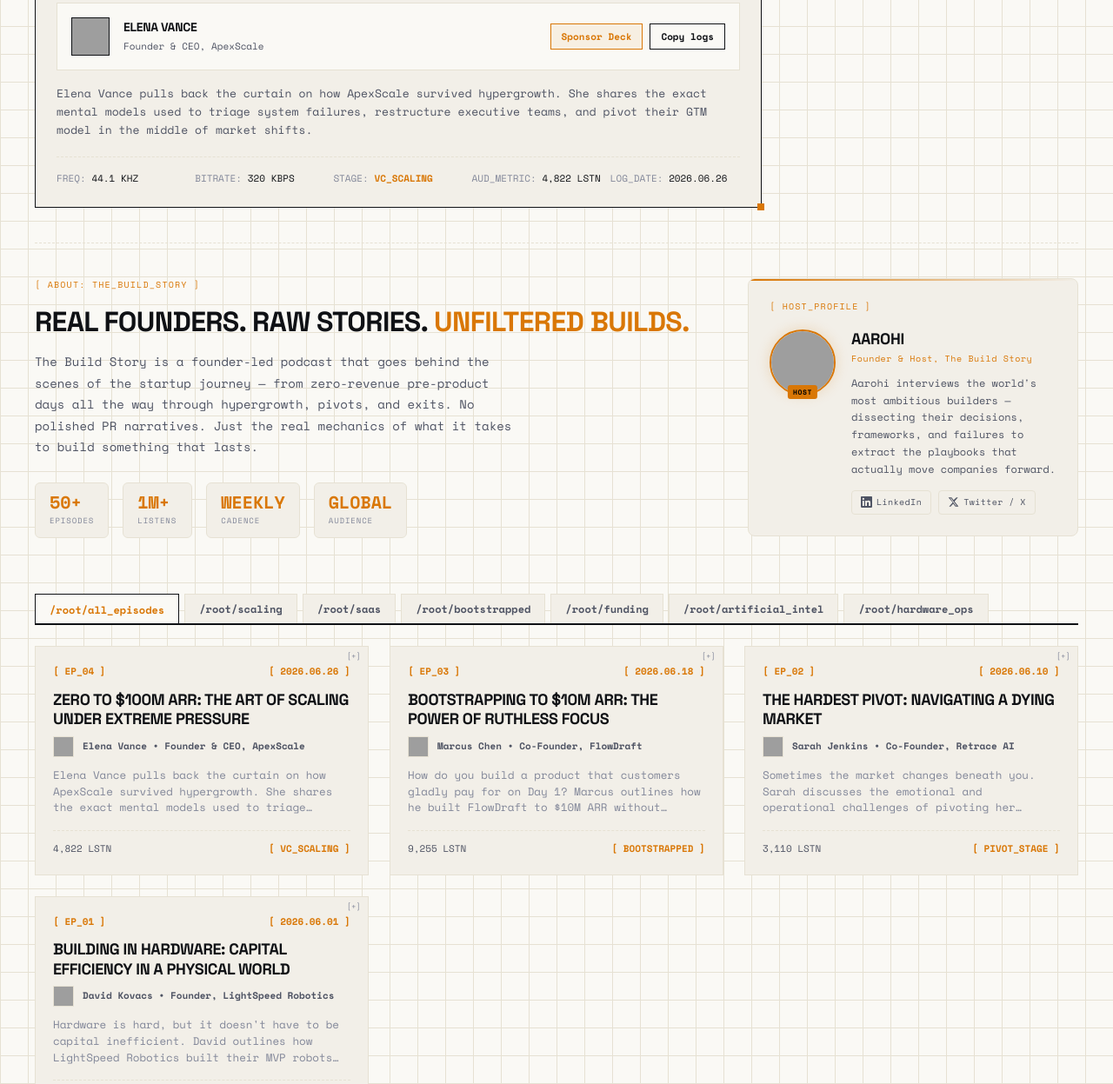
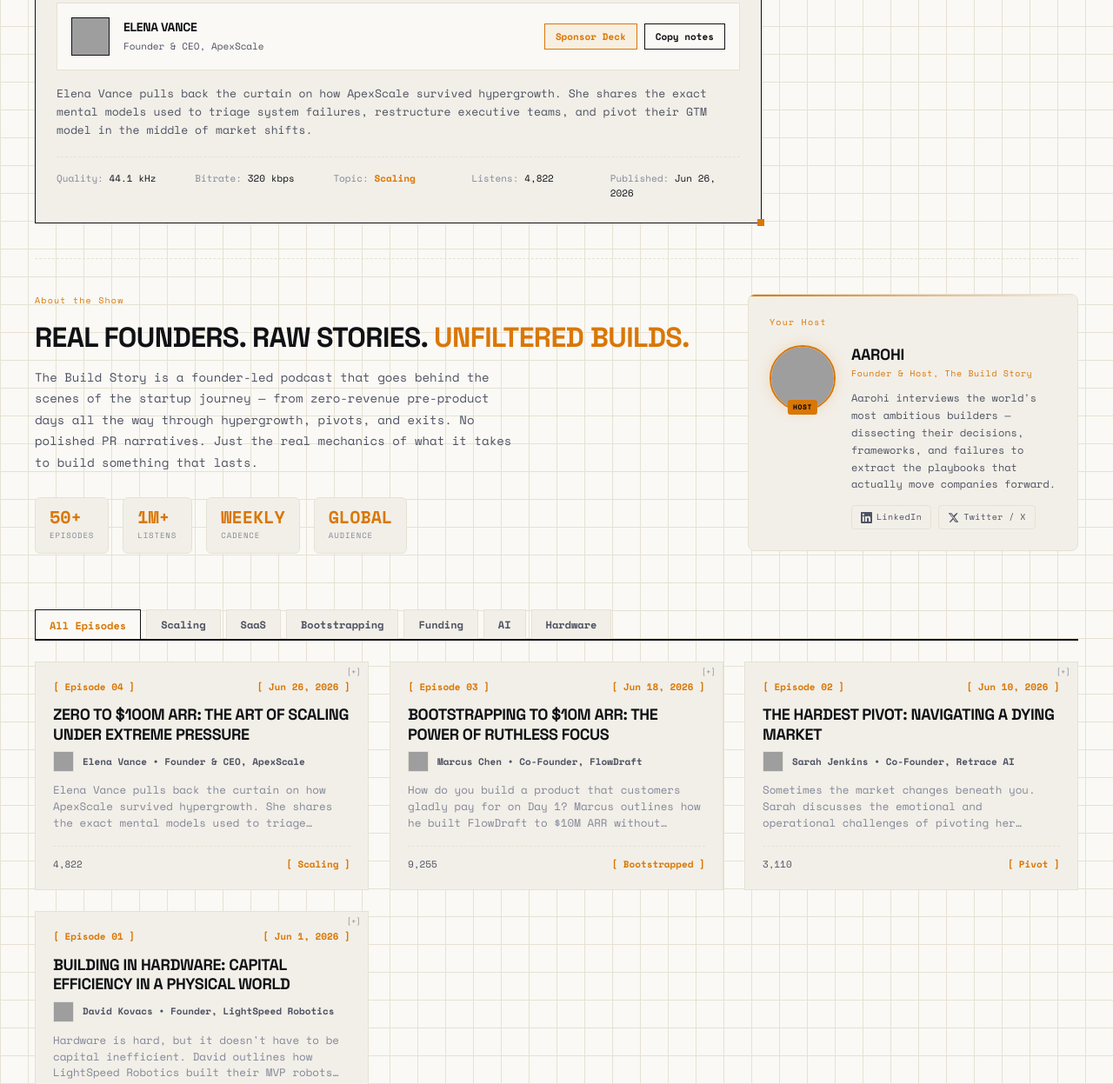
Before and after one commit to aarohikhanna/TheBuildOnline, a plain HTML site: page index.html in a window 1280 px wide. Shown: the part 674-1921 px from the top of the page at 87% size. Drawn offline with nearby package versions, Linux system fonts and the light colour scheme; grey boxes are pictures that could not be loaded.

Commit message:
style: remove technical jargon, use plain human-readable copy throughout

```diff
--- a/app.js
+++ b/app.js
@@ -4,7 +4,7 @@
 const episodes = [
   {
     id: "ep-04",
-    number: "EP_04",
+    number: "Episode 04",
     title: "Zero to $100M ARR: The Art of Scaling Under Extreme Pressure",
     guest: "Elena Vance",
     guestRole: "Founder & CEO, ApexScale",
@@ -13,11 +13,11 @@ const episodes = [
     description: "Elena Vance pulls back the curtain on how ApexScale survived hypergrowth. She shares the exact mental models used to triage system failures, restructure executive teams, and pivot their GTM model in the middle of market shifts.",
     audioUrl: "https://www.soundhelix.com/examples/mp3/SoundHelix-Song-1.mp3",
     duration: "52:14",
-    frequency: "44.1 KHZ",
-    bitrate: "320 KBPS",
-    listenCount: "4,822 LSTN",
-    published: "2026.06.26",
-    stage: "VC_SCALING",
+    frequency: "44.1 kHz",
+    bitrate: "320 kbps",
+    listenCount: "4,822",
+    published: "Jun 26, 2026",
+    stage: "Scaling",
     tags: ["Scaling", "SaaS", "Funding"],
     takeaways: [
       "The 3x Rule: Systems break every time you triple in size. Design architecture for 10x but build for 3x.",
@@ -25,20 +25,20 @@ const episodes = [
       "The 'Weekly Triage': Spend Mondays writing down the three biggest fires. Ignore everything else until they are out."
     ],
     chapters: [
-      { time: "00:00", seconds: 0, title: "SYS_INIT // ApexScale Origins" },
-      { time: "12:15", seconds: 735, title: "FAIL_RECOVER // Surviving Hypergrowth Fires" },
-      { time: "25:40", seconds: 1540, title: "EXEC_COMPILE // Hiring Executive Operators" },
-      { time: "42:10", seconds: 2530, title: "FOUNDER_DECK // Direct Advice to Builders" }
+      { time: "00:00", seconds: 0, title: "ApexScale Origins" },
+      { time: "12:15", seconds: 735, title: "Surviving Hypergrowth Fires" },
+      { time: "25:40", seconds: 1540, title: "Hiring Executive Operators" },
+      { time: "42:10", seconds: 2530, title: "Direct Advice to Builders" }
     ],
     resources: [
-      { label: "ApexScale Official System", url: "#" },
+      { label: "ApexScale Official Site", url: "#" },
       { label: "Book: High Output Management", url: "#" },
       { label: "Vance Essay: Scaling the Messy Middle", url: "#" }
     ]
   },
   {
     id: "ep-03",
-    number: "EP_03",
+    number: "Episode 03",
     title: "Bootstrapping to $10M ARR: The Power of Ruthless Focus",
     guest: "Marcus Chen",
     guestRole: "Co-Founder, FlowDraft",
@@ -47,11 +47,11 @@ const episodes = [
     description: "How do you build a product that customers gladly pay for on Day 1? Marcus outlines how he built FlowDraft to $10M ARR without taking a single dollar of venture capital.",
     audioUrl: "https://www.soundhelix.com/examples/mp3/SoundHelix-Song-2.mp3",
     duration: "41:05",
-    frequency: "48.0 KHZ",
-    bitrate: "320 KBPS",
-    listenCount: "9,255 LSTN",
-    published: "2026.06.18",
-    stage: "BOOTSTRAPPED",
+    frequency: "48.0 kHz",
+    bitrate: "320 kbps",
+    listenCount: "9,255",
+    published: "Jun 18, 2026",
+    stage: "Bootstrapped",
     tags: ["Bootstrapping", "SaaS", "Productivity"],
     takeaways: [
       "Charging from Day 1 is the ultimate validation metric. If they won't pay, it's not a real problem.",
@@ -59,19 +59,19 @@ const episodes = [
       "Why profitability gives you the ultimate startup superpower: Time."
     ],
     chapters: [
-      { time: "00:00", seconds: 0, title: "VAL_CHECK // Bootstrap Over VC Funding" },
-      { time: "08:30", seconds: 510, title: "CLIENT_LOAD // Securing First 100 Payments" },
-      { time: "18:45", seconds: 1125, title: "OPS_OPTIMIZE // Tiny Team Support Scaling" },
-      { time: "32:10", seconds: 1930, title: "FIN_SUMMARY // Math of $10M ARR Self-Funding" }
+      { time: "00:00", seconds: 0, title: "Bootstrap vs VC Funding" },
+      { time: "08:30", seconds: 510, title: "Securing Your First 100 Paying Customers" },
+      { time: "18:45", seconds: 1125, title: "Running a Tiny Team at Scale" },
+      { time: "32:10", seconds: 1930, title: "The Math of $10M ARR Self-Funded" }
     ],
     resources: [
-      { label: "FlowDraft System Stack", url: "#" },
+      { label: "FlowDraft Product", url: "#" },
       { label: "Chen Newsletter: Bootstrapped Blueprints", url: "#" }
     ]
   },
   {
     id: "ep-02",
-    number: "EP_02",
+    number: "Episode 02",
     title: "The Hardest Pivot: Navigating a Dying Market",
     guest: "Sarah Jenkins",
     guestRole: "Co-Founder, Retrace AI",
@@ -80,11 +80,11 @@ const episodes = [
     description: "Sometimes the market changes beneath you. Sarah discusses the emotional and operational challenges of pivoting her entire team, returning capital to some investors, and building a new engine.",
     audioUrl: "https://www.soundhelix.com/examples/mp3/SoundHelix-Song-3.mp3",
     duration: "38:40",
-    frequency: "44.1 KHZ",
-    bitrate: "256 KBPS",
-    listenCount: "3,110 LSTN",
-    published: "2026.06.10",
-    stage: "PIVOT_STAGE",
+    frequency: "44.1 kHz",
+    bitrate: "256 kbps",
+    listenCount: "3,110",
+    published: "Jun 10, 2026",
+    stage: "Pivot",
     tags: ["Pivot", "AI", "Funding"],
     takeaways: [
       "A pivot is not a failure; staying in a dying market is.",
@@ -92,19 +92,19 @@ const episodes = [
       "Re-engaging investors: Translating lessons from the old model to energy for the new one."
     ],
     chapters: [
-      { time: "00:00", seconds: 0, title: "SYS_ALERT // Signs of Market Decay" },
-      { time: "10:15", seconds: 615, title: "CORE_MUTATE // The Pivot Decision Meeting" },
-      { time: "22:50", seconds: 1370, title: "STACK_REBUILD // Redesigning Tech Around AI" },
-      { time: "33:00", seconds: 1980, title: "GROWTH_LOGS // Post-Pivot Success Metrics" }
+      { time: "00:00", seconds: 0, title: "Signs of Market Decay" },
+      { time: "10:15", seconds: 615, title: "Making the Pivot Decision" },
+      { time: "22:50", seconds: 1370, title: "Rebuilding Around AI" },
+      { time: "33:00", seconds: 1980, title: "Post-Pivot Growth" }
     ],
     resources: [
-      { label: "Retrace AI Platform Docs", url: "#" },
+      { label: "Retrace AI Platform", url: "#" },
       { label: "Jenkins Essay: When to Shift Stack", url: "#" }
     ]
   },
   {
     id: "ep-01",
-    number: "EP_01",
+    number: "Episode 01",
     title: "Building in Hardware: Capital Efficiency in a Physical World",
     guest: "David Kovacs",
     guestRole: "Founder, LightSpeed Robotics",
@@ -113,11 +113,11 @@ const episodes = [
     description: "Hardware is hard, but it doesn't have to be capital inefficient. David outlines how LightSpeed Robotics built their MVP robots with minimal capital and secured hardware pre-sales.",
     audioUrl: "https://www.soundhelix.com/examples/mp3/SoundHelix-Song-4.mp3",
     duration: "45:22",
-    frequency: "48.0 KHZ",
-    bitrate: "320 KBPS",
-    listenCount: "1,940 LSTN",
-    published: "2026.06.01",
-    stage: "HARDWARE_OPS",
+    frequency: "48.0 kHz",
+    bitrate: "320 kbps",
+    listenCount: "1,940",
+    published: "Jun 1, 2026",
+    stage: "Hardware",
     tags: ["Hardware", "Funding", "Operations"],
     takeaways: [
       "Simulation first: Invest heavily in virtual modeling before cutting metal.",
@@ -125,13 +125,13 @@ const episodes = [
       "Setting up supply chains that are resilient to international logistics friction."
     ],
     chapters: [
-      { time: "00:00", seconds: 0, title: "LEAN_MECH // Avoiding Capital-Heavy Hardware traps" },
-      { time: "11:20", seconds: 680, title: "CORE_ASSEMBLE // Building MVP under $20k" },
-      { time: "24:45", seconds: 1485, title: "VAL_SECURE // Securing Retailer Commitments" },
-      { time: "38:10", seconds: 2290, title: "NOTCH_TEST // Rapid Prototyping Lessons" }
+      { time: "00:00", seconds: 0, title: "Avoiding Capital-Heavy Hardware Traps" },
+      { time: "11:20", seconds: 680, title: "Building an MVP Under $20k" },
+      { time: "24:45", seconds: 1485, title: "Securing Retailer Commitments" },
+      { time: "38:10", seconds: 2290, title: "Rapid Prototyping Lessons" }
     ],
     resources: [
-      { label: "LightSpeed Robotics Automation Suite", url: "#" },
+      { label: "LightSpeed Robotics", url: "#" },
       { label: "Kovacs Course: Lean Hardware Systems", url: "#" }
     ]
   }
--- a/index.html
+++ b/index.html
@@ -3,8 +3,8 @@
 <head>
   <meta charset="UTF-8">
   <meta name="viewport" content="width=device-width, initial-scale=1.0">
-  <title>The Build Story // Founder-Console Terminal</title>
-  <meta name="description" content="A premium tech noir console deconstructing startup scaling, bootstrapping, pivots, and hardware mechanics. Made for builders and founders.">
+  <title>The Build Story — Hosted by Aarohi</title>
+  <meta name="description" content="The Build Story is a founder-led podcast hosted by Aarohi. Real conversations with builders on scaling, fundraising, and what it actually takes to build something that lasts.">
   <link rel="stylesheet" href="style.css">
 </head>
 <body>
@@ -30,7 +30,7 @@
       <div class="console-search-bar">
         <span class="console-prompt-symbol">&gt; search:</span>
         <form id="console-search-form" style="display: flex; flex-grow: 1; align-items: center;">
-          <input type="text" id="console-search-input" class="console-search-input" placeholder="filter_logs --query=..." aria-label="Terminal Search">
+          <input type="text" id="console-search-input" class="console-search-input" placeholder="Search episodes..." aria-label="Search episodes">
           <button type="submit" class="console-search-btn" aria-label="Execute search">
             <svg fill="none" stroke="currentColor" stroke-width="2.5" viewBox="0 0 24 24" xmlns="http://www.w3.org/2000/svg">
               <path stroke-linecap="round" stroke-linejoin="round" d="M21 21l-6-6m2-5a7 7 0 11-14 0 7 7 0 0114 0z"></path>
@@ -51,8 +51,8 @@
           </svg>
         </button>
         <div style="display: flex; flex-direction: column; align-items: flex-end; gap: 2px;">
-          <span style="font-size: 11px; font-weight: 700; color: var(--accent-gold); text-transform: uppercase;">[ NODE_04 // ON ]</span>
-          <span style="font-size: 10px; color: var(--text-muted); letter-spacing: 0.05em;">HOSTED BY <span style="color: var(--text-secondary);">AAROHI</span></span>
+          <span style="font-size: 11px; font-weight: 700; color: var(--accent-gold); text-transform: uppercase;">Now Playing</span>
+          <span style="font-size: 10px; color: var(--text-muted); letter-spacing: 0.05em;">Hosted by <span style="color: var(--text-secondary);">Aarohi</span></span>
         </div>
       </div>
     </div>
@@ -72,9 +72,9 @@
           <div class="player-status-row">
             <div class="status-indicator">
               <span class="status-dot"></span>
-              <span>CONSOLE_LIVE</span>
+              <span>Now Playing</span>
             </div>
-            <div>[ FREQ_BAND // GOLD_BAND ]</div>
+            <div>The Build Story</div>
           </div>
 
           <!-- Oscilloscope vector waveform (Reacts/glows when class playing is toggled) -->
@@ -110,7 +110,7 @@
                   <svg class="play-icon" viewBox="0 0 24 24"><path d="M8 5v14l11-7z"/></svg>
                   <svg class="pause-icon" viewBox="0 0 24 24" style="display: none;"><path d="M6 19h4V5H6v14zm8-14v14h4V5h-4z"/></svg>
                 </button>
-                <span style="font-size: 10px; color: var(--text-muted);">SOURCE: STREAM_DECK_04</span>
+                <span style="font-size: 10px; color: var(--text-muted);">Audio stream</span>
               </div>
               <div style="display: flex; gap: 8px;">
                 <button class="console-speed-dial" id="player-speed" aria-label="Adjust frequency speed">1x</button>
@@ -121,7 +121,7 @@
 
         <!-- Details Output rows -->
         <div class="console-details-grid">
-          <span class="console-ep-tag" id="console-featured-num">[ EP_04 ]</span>
+          <span class="console-ep-tag" id="console-featured-num">Episode 04</span>
           <h1 class="console-ep-title" id="console-featured-title">Zero to $100M ARR: The Art of Scaling Under Extreme Pressure</h1>
 
           <!-- Guest metadata box -->
@@ -133,7 +133,7 @@
             </div>
             <div style="margin-left: auto; display: flex; align-items: center; gap: 8px;">
               <button id="open-sponsor-modal" class="btn btn-accent" style="font-size: 11px; padding: 6px 12px;">Sponsor Deck</button>
-              <button class="btn" style="font-size: 11px; padding: 6px 12px;" onclick="alert('Takeaway blueprint copied to logs!'); return false;">Copy logs</button>
+              <button class="btn" style="font-size: 11px; padding: 6px 12px;" onclick="alert('Key takeaways copied!'); return false;">Copy notes</button>
             </div>
           </div>
 
@@ -142,11 +142,11 @@
 
           <!-- Monospace Specs Grid logs -->
           <div style="display: grid; grid-template-columns: repeat(auto-fit, minmax(140px, 1fr)); gap: 10px; margin-top: 20px; border-top: 1px dashed var(--border-color); padding-top: 16px; font-size: 11px; color: var(--text-muted);">
-            <div>FREQ: <span id="console-log-frequency" style="color: var(--text-primary);">44.1 KHZ</span></div>
-            <div>BITRATE: <span id="console-log-bitrate" style="color: var(--text-primary);">320 KBPS</span></div>
-            <div>STAGE: <span id="console-log-stage" style="color: var(--accent-gold); font-weight:700;">VC_SCALING</span></div>
-            <div>AUD_METRIC: <span id="console-log-listens" style="color: var(--text-primary);">4,822 LSTN</span></div>
-            <div>LOG_DATE: <span id="console-log-date" style="color: var(--text-primary);">2026.06.26</span></div>
+            <div>Quality: <span id="console-log-frequency" style="color: var(--text-primary);">44.1 kHz</span></div>
+            <div>Bitrate: <span id="console-log-bitrate" style="color: var(--text-primary);">320 kbps</span></div>
+            <div>Topic: <span id="console-log-stage" style="color: var(--accent-gold); font-weight:700;">Scaling</span></div>
+            <div>Listens: <span id="console-log-listens" style="color: var(--text-primary);">4,822</span></div>
+            <div>Published: <span id="console-log-date" style="color: var(--text-primary);">Jun 26, 2026</span></div>
           </div>
 
         </div>
@@ -158,19 +158,19 @@
 
         <!-- Sidebar Box 1: Newsletter -->
         <div class="sidebar-panel">
-          <div class="panel-header">[ SEC_UPLINK: STARTUP_GOLD ]</div>
-          <p class="panel-text">Subscribe weekly to secure key operational blueprints, founder frameworks, and execution summaries synced straight to your dev deck.</p>
+          <div class="panel-header">Newsletter</div>
+          <p class="panel-text">Get weekly founder insights, key takeaways, and episode summaries delivered straight to your inbox.</p>
           <form class="terminal-form" id="terminal-newsletter-form">
-            <input type="email" class="terminal-input" placeholder="founder@company.com" required aria-label="Uplink email">
-            <button type="submit" class="btn btn-primary" style="padding: 8px; font-size: 12px;">ESTABLISH_UPLINK</button>
+            <input type="email" class="terminal-input" placeholder="your@email.com" required aria-label="Email address">
+            <button type="submit" class="btn btn-primary" style="padding: 8px; font-size: 12px;">Subscribe</button>
           </form>
         </div>
 
         <!-- Sidebar Box 2: Inner Circle -->
         <div class="sidebar-panel">
-          <div class="panel-header">[ SEC_UPLINK: BUILDERS_CIRCLE ]</div>
-          <p class="panel-text">Secure an exclusive invitation to exchange codebase stacks, financial sheets, and operational triage lists with audited builders.</p>
-          <button class="btn btn-secondary" style="width: 100%; font-size: 12px; padding: 8px;" onclick="alert('Uplink credentials pending. Invitation link will sync via newsletter logs.'); return false;">INIT_ACCESS_REQUEST</button>
+          <div class="panel-header">Builders Circle</div>
+          <p class="panel-text">Get an exclusive invite to connect with fellow founders — share real numbers, frameworks, and lessons from the trenches.</p>
+          <button class="btn btn-secondary" style="width: 100%; font-size: 12px; padding: 8px;" onclick="alert('Request received! Check your email for an invite link.'); return false;">Request an Invite</button>
         </div>
 
       </div>
@@ -181,7 +181,7 @@
 
       <!-- About the Podcast -->
       <div class="about-pod-block">
-        <div class="about-pod-label">[ ABOUT: THE_BUILD_STORY ]</div>
+        <div class="about-pod-label">About the Show</div>
         <h2 class="about-pod-heading">Real founders. Raw stories. <span class="gold-text">Unfiltered builds.</span></h2>
         <p class="about-pod-body">
           The Build Story is a founder-led podcast that goes behind the scenes of the startup journey — from zero-revenue pre-product days all the way through hypergrowth, pivots, and exits. No polished PR narratives. Just the real mechanics of what it takes to build something that lasts.
@@ -208,7 +208,7 @@
 
       <!-- Host Card -->
       <div class="host-card">
-        <div class="host-card-top-label">[ HOST_PROFILE ]</div>
+        <div class="host-card-top-label">Your Host</div>
         <div class="host-card-inner">
           <div class="host-avatar-ring">
             <img
@@ -244,13 +244,13 @@
     <div id="catalog-tabs-anchor" style="padding-top: 40px;">
       <!-- Monospace directory tabs -->
       <div class="directory-tabs">
-        <button class="tab-btn active" data-tag="All">/root/all_episodes</button>
-        <button class="tab-btn" data-tag="Scaling">/root/scaling</button>
-        <button class="tab-btn" data-tag="SaaS">/root/saas</button>
-        <button class="tab-btn" data-tag="Bootstrapping">/root/bootstrapped</button>
-        <button class="tab-btn" data-tag="Funding">/root/funding</button>
-        <button class="tab-btn" data-tag="AI">/root/artificial_intel</button>
-        <button class="tab-btn" data-tag="Hardware">/root/hardware_ops</button>
+        <button class="tab-btn active" data-tag="All">All Episodes</button>
+        <button class="tab-btn" data-tag="Scaling">Scaling</button>
+        <button class="tab-btn" data-tag="SaaS">SaaS</button>
+        <button class="tab-btn" data-tag="Bootstrapping">Bootstrapping</button>
+        <button class="tab-btn" data-tag="Funding">Funding</button>
+        <button class="tab-btn" data-tag="AI">AI</button>
+        <button class="tab-btn" data-tag="Hardware">Hardware</button>
       </div>
 
       <!-- Catalog grid feed -->
@@ -265,7 +265,7 @@
   <div class="drawer" id="drawer" data-active-id="">
     <div class="drawer-header">
       <div class="drawer-title-area">
-        <h3>[ OUTPUT_STREAM: LOGS ]</h3>
+        <h3>Episode Details</h3>
       </div>
       <button class="drawer-close-btn" id="drawer-close" aria-label="Close terminal logs">✕</button>
     </div>
@@ -280,15 +280,15 @@
       <div class="drawer-listen-strip">
         <div style="display: flex; align-items: center; gap: 8px;">
           <button class="btn btn-primary" id="drawer-play-btn" style="padding: 6px 12px; font-size: 11px;" aria-label="Execute playback">
-            <span id="drawer-play-text">RUN_TRACK</span>
+            <span id="drawer-play-text">▶ Play Episode</span>
           </button>
         </div>
-        <span style="font-size: 10px; color: var(--text-muted);">SOURCE: FLAC_STREAM</span>
+        <span style="font-size: 10px; color: var(--text-muted);">High quality audio</span>
       </div>
 
       <!-- Guest Profile details -->
       <div class="drawer-section">
-        <span class="drawer-section-title">AUDITED_GUEST</span>
+        <span class="drawer-section-title">Guest</span>
         <div class="drawer-guest-box">
           <img class="drawer-guest-avatar" id="drawer-guest-img" src="" alt="Guest avatar">
           <div class="drawer-guest-bio-txt">
@@ -301,7 +301,7 @@
 
       <!-- Key Takeaways ("Startup Gold") -->
       <div class="drawer-section">
-        <span class="drawer-section-title">STARTUP_GOLD_BLUEPRINTS</span>
+        <span class="drawer-section-title">Key Takeaways</span>
         <ul class="drawer-takeaways" id="drawer-takeaways">
           <!-- dynamically populated -->
         </ul>
@@ -309,7 +309,7 @@
 
       <!-- Chapters jumps -->
       <div class="drawer-section">
-        <span class="drawer-section-title">TIMELINE_CHAPTERS</span>
+        <span class="drawer-section-title">Chapters</span>
         <div id="drawer-chapters">
           <!-- dynamically populated -->
         </div>
@@ -317,7 +317,7 @@
 
       <!-- Resources Links -->
       <div class="drawer-section">
-        <span class="drawer-section-title">RESOURCES_LOGGED</span>
+        <span class="drawer-section-title">Resources</span>
         <ul class="drawer-links" id="drawer-resources">
           <!-- dynamically populated -->
         </ul>
@@ -329,7 +329,7 @@
   <div class="modal-overlay" id="sponsor-modal-overlay">
     <div class="modal">
       <div class="modal-header">
-        <h3 style="font-size: 14px;">[ INIT_SPONSOR_UPLINK ]</h3>
+        <h3 style="font-size: 14px;">Become a Sponsor</h3>
         <button class="modal-close-btn" id="sponsor-modal-close" aria-label="Halt form application">✕</button>
       </div>
 
@@ -344,22 +344,22 @@
             <input type="email" id="sponsor-email" required placeholder="john@company.com">
           </div>
           <div class="form-group">
-            <label for="sponsor-company">Company / Node Name</label>
+            <label for="sponsor-company">Company Name</label>
             <input type="text" id="sponsor-company" required placeholder="e.g. Acme Corp">
           </div>
           <div class="form-group">
             <label for="sponsor-message">Sponsorship Goal Details</label>
-            <textarea id="sponsor-message" rows="3" required placeholder="Outline target sectors and budget parameters..."></textarea>
+            <textarea id="sponsor-message" rows="3" required placeholder="Tell us about your sponsorship goals and budget..."></textarea>
           </div>
         </div>
         <div class="modal-footer">
-          <button type="submit" class="btn btn-primary">[ SECURE_UPLINK ]</button>
+          <button type="submit" class="btn btn-primary">Submit Application</button>
         </div>
       </form>
 
       <div class="modal-success-screen" id="sponsor-success">
-        <h3>[ UPLINK_RECEIVED: SUCCESS ]</h3>
-        <p style="margin-top: 8px;">A review manager will evaluate your application specs and establish contact within 48 hours.</p>
+        <h3>Application Received!</h3>
+        <p style="margin-top: 8px;">We'll review your application and get back to you within 48 hours.</p>
       </div>
     </div>
   </div>
@@ -392,10 +392,10 @@
       </div>
 
       <div class="footer-bottom">
-        <p>[ CONSOLE: V4.1_SECURE ] &copy; 2026 The Build Story. Audited blueprints compiled.</p>
+        <p>&copy; 2026 The Build Story. Hosted by Aarohi.</p>
         <ul class="footer-links">
-          <li><a href="#catalog-tabs-anchor">/root/episodes</a></li>
-          <li><a href="#open-sponsor-modal">/root/sponsors</a></li>
+          <li><a href="#catalog-tabs-anchor">Episodes</a></li>
+          <li><a href="#open-sponsor-modal">Sponsor</a></li>
         </ul>
       </div>
     </div>
```
